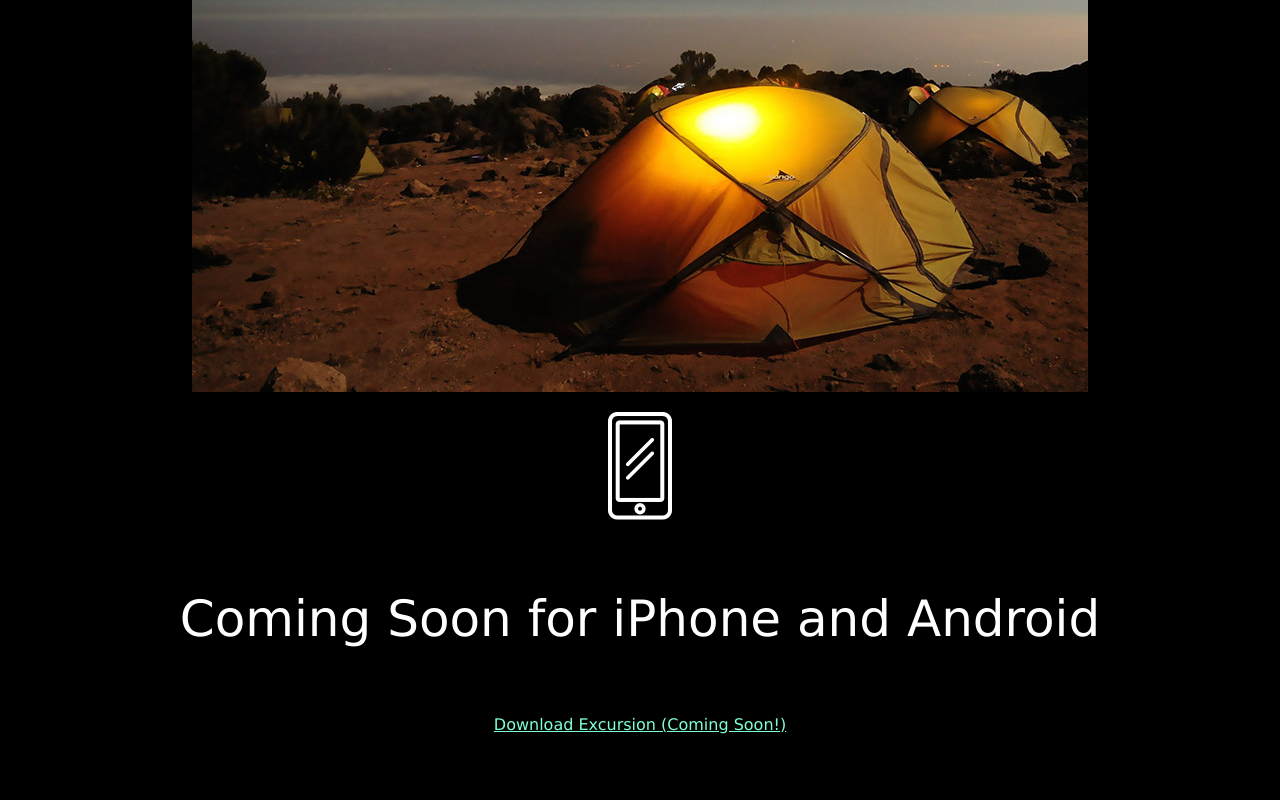
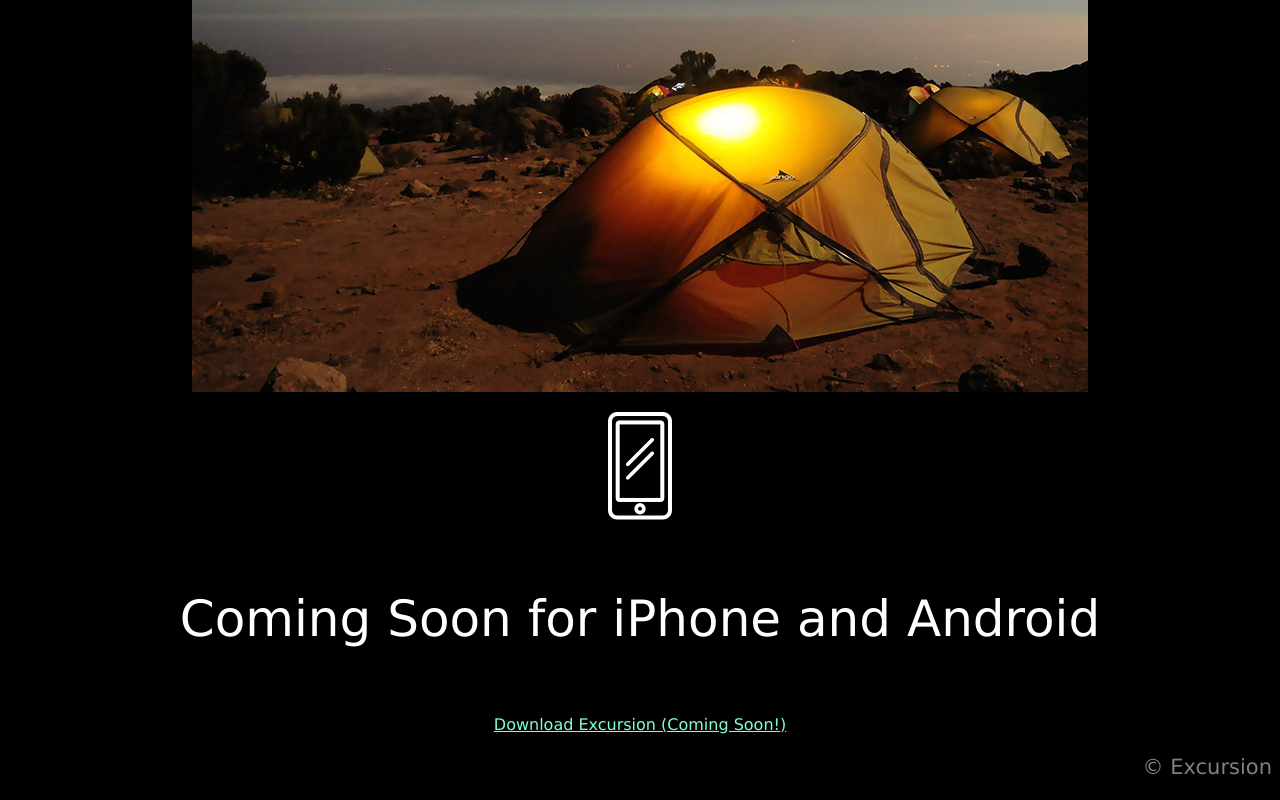
Before and after one commit to Coder-IsiahJones/Excursion, a plain HTML site: page index.html in a window 1280 px wide. Shown: the part 620-1420 px from the top of the page. Before the commit the page ends 1370 px from the top, so only its background shows below. Drawn offline with Linux system fonts and the light colour scheme.

Commit message:
Final Push

```diff
--- a/index.html
+++ b/index.html
@@ -40,5 +40,8 @@
                     Download Excursion (Coming Soon!)
             </a>
         </p>
+        <p class="footer-copyright">
+            © Excursion
+        </p>
     </body>
 </html>
--- a/resources/css/style.css
+++ b/resources/css/style.css
@@ -27,3 +27,10 @@ body{
     font-size: 16px;
     color: aquamarine;
 }
+
+/* FOOTER */
+.footer-copyright {
+    font-size: 21px;
+    color: grey;
+    text-align: right;
+}
```
